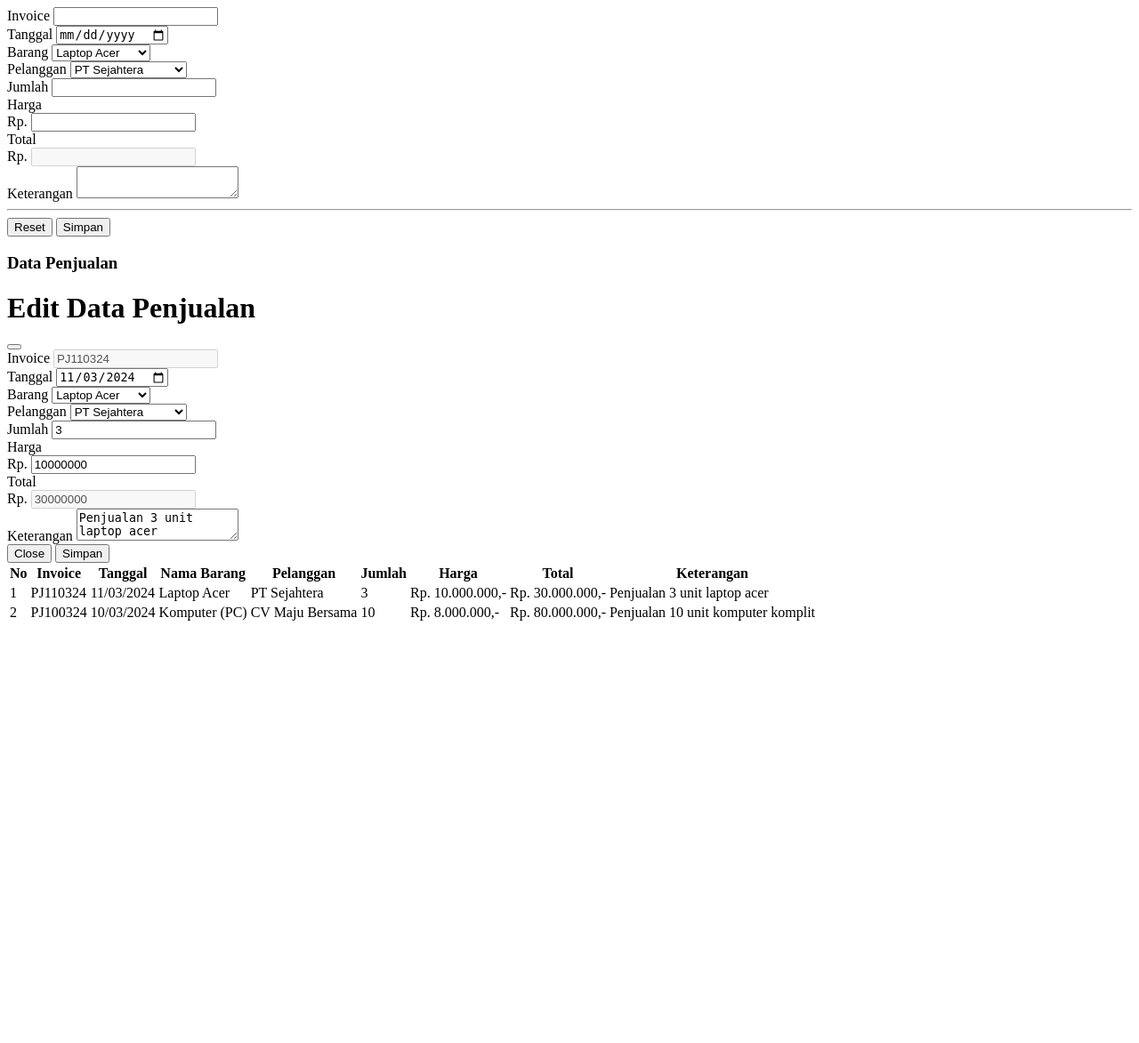
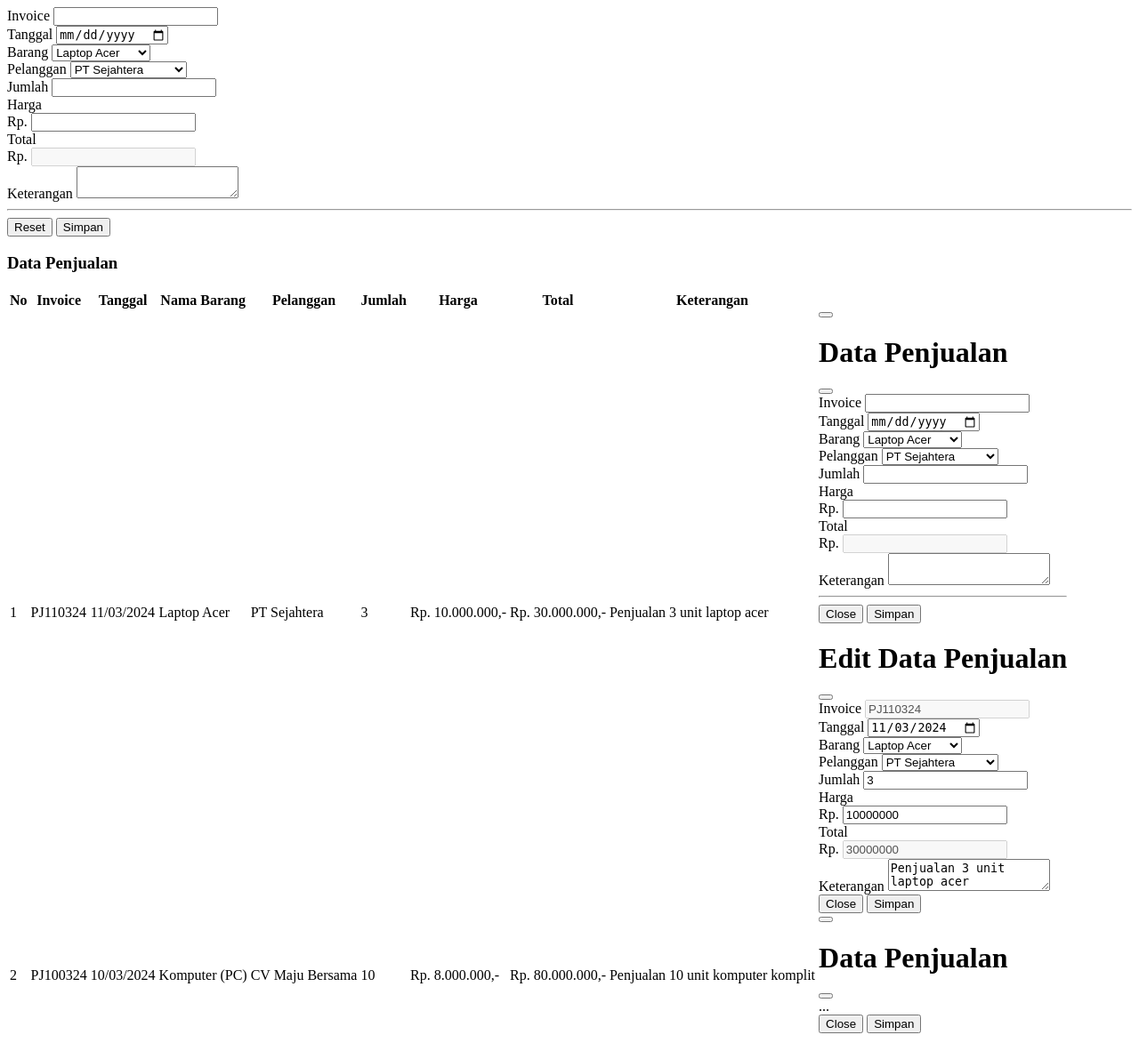
Before and after one commit to Rhmwd/app_sia, a PHP site: page /modul/penjualan/index.php in a window 1280 px wide. Shown: the whole page at 89% size. Before the commit the page ends 698 px from the top, so only its background shows below. Run offline with PHP 8.4, Linux system fonts and the light colour scheme.

Commit message:
Update index.php

```diff
--- a/modul/penjualan/index.php
+++ b/modul/penjualan/index.php
@@ -103,14 +103,91 @@
                         <td>Rp. 30.000.000,-</td>
                         <td>Penjualan 3 unit laptop acer</td>
                         <td>
-                            <a href="#editPenjualan" class="text-decoration-none" data-bstoggle="modal">
-                                <i class="bi bi-pencil-square text-success"></i>
-                            </a>
+<!-- Button trigger modal -->
+                        <button type="button" class="btn btn-bi bi-pencil-square text-success" data-bs-toggle="modal" data-bs-target="#exampleModal"></button>
+<a href="" class="text-decoration-none">
+<i class="bi bi-trash text-danger"></i>
+</a>
+<!-- Modal -->
+<div class="modal fade" id="exampleModal" tabindex="-1" aria-labelledby="exampleModalLabel" aria-hidden="true">
+  <div class="modal-dialog">
+    <div class="modal-content">
+      <div class="modal-header">
+        <h1 class="modal-title fs-5" id="exampleModalLabel">Data Penjualan</h1>
+        <button type="button" class="btn-close" data-bs-dismiss="modal" aria-label="Close"></button>
+      </div>
+      <div class="modal-body">
+      <div class="card mb-3">
+    <div class="card-body">
+        <form action=""method="post">
+            <div class="row mb-3">
+                <div class="col-md-4">
+                <label for="invoice" class="form-label">Invoice</label>
+                <input type="text" class="form-control" name="invoice">
+            </div>
 
-                            <a href="" class="text-decoration-none">
-                                <i class="bi bi-trash text-danger"></i>
-                            </a>
-                        </td>
+            <div class="col-md-4">
+                <label for="tanggal" class="form-label">Tanggal</label>
+                <input type="date" class="form-control" name="tanggal">
+            </div>
+
+            <div class="col-md-4">
+                <label for="barang" class="form-label">Barang</label>
+                <select name="barang" class="form-select">
+                    <option value="1">Laptop Acer</option>
+                    <option value="2">Komputer (PC)</option>
+                </select>
+            </div>
+        </div>
+
+        <div class="row mb-3">
+            <div class="col-md-4">
+                <label for="pelanggan" class="form-label">Pelanggan</label>
+                <select name="pelanggan" class="form-select">
+                    <option value="1">PT Sejahtera</option>
+                    <option value="2">CV Maju Bersama</option>
+                </select>
+            </div>
+
+            <div class="col-md-2">
+                <label for="jumlah" class="form-label">Jumlah</label>
+                <input type="number" class="form-control" name="jumlah">
+            </div>
+
+            <div class="col-md-3">
+                <label for="harga" class="form-label">Harga</label>
+                <div class="input-group">
+                    <span class="input-group-text">Rp.</span>
+                    <input type="number" class="form-control" name="harga">
+                </div>
+            </div>
+
+            <div class="col-md-3">
+                <label for="total" class="form-label">Total</label>
+                <div class="input-group">
+                    <span class="input-group-text">Rp.</span>
+                    <input type="number" class="form-control" name="total" disabled>
+                </div>
+            </div>
+        </div>
+
+        <div class="row">
+            <div class="col-md-12">
+                <label for="keterangan" class="form-label">Keterangan</label>
+                <textarea name="keterangan" class="form-control"></textarea>
+            </div>
+        </div>
+
+        <hr class="text-secondary">
+        <div class="text-end">
+      </div>
+      <div class="modal-footer">
+        <button type="button" class="btn btn-secondary" data-bs-dismiss="modal">Close</button>
+        <button type="button" class="btn btn-primary">Simpan</button>
+      </div>
+    </div>
+  </div>
+</div>
 
     <!-- Modal -->
     <div class="modal fade" id="editPenjualan" tabindex="-1"aria-labelledby="exampleModalLabel" aria-hidden="true">
@@ -203,14 +280,34 @@
                     <td>Rp. 80.000.000,-</td>
                     <td>Penjualan 10 unit komputer komplit</td>
                     <td>
-                        <a href="" class="text-decoration-none">
-                            <i class="bi bi-pencil-square text-success"></i>
-                        </a>
-                        <a href="" class="text-decoration-none">
-                            <i class="bi bi-trash text-danger"></i>
-                        </a>
-                    </td>
-                </tr>
+                          <!-- Button trigger modal -->
+                          <button type="button" class="btn btn-bi bi-pencil-square text-success" data-bs-toggle="modal" data-bs-target="#exampleModal"></button>
+<a href="" class="text-decoration-none">
+<i class="bi bi-trash text-danger"></i>
+</a>
+
+<!-- Modal -->
+<div class="modal fade" id="exampleModal" tabindex="-1" aria-labelledby="exampleModalLabel" aria-hidden="true">
+  <div class="modal-dialog">
+    <div class="modal-content">
+      <div class="modal-header">
+        <h1 class="modal-title fs-5" id="exampleModalLabel">Data Penjualan</h1>
+        <button type="button" class="btn-close" data-bs-dismiss="modal" aria-label="Close"></button>
+      </div>
+      <div class="modal-body">
+        ...
+      </div>
+      <div class="modal-footer">
+        <button type="button" class="btn btn-secondary" data-bs-dismiss="modal">Close</button>
+        <button type="button" class="btn btn-primary">Simpan</button>
+      </div>
+    </div>
+  </div>
+</div>
+        </div>
+    </form>
+</div>
+</div>
  </tbody>
  </table>
  </div>
```
